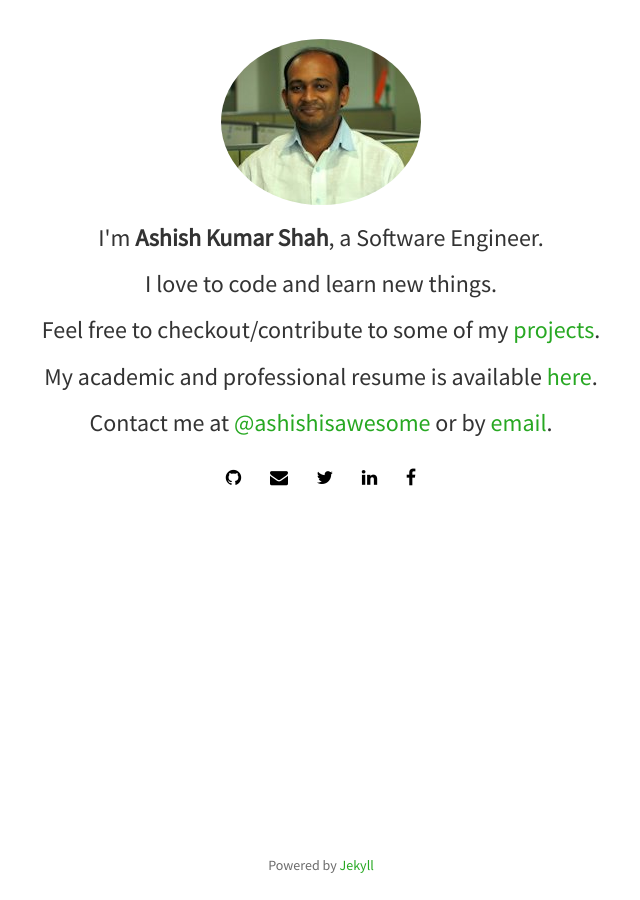
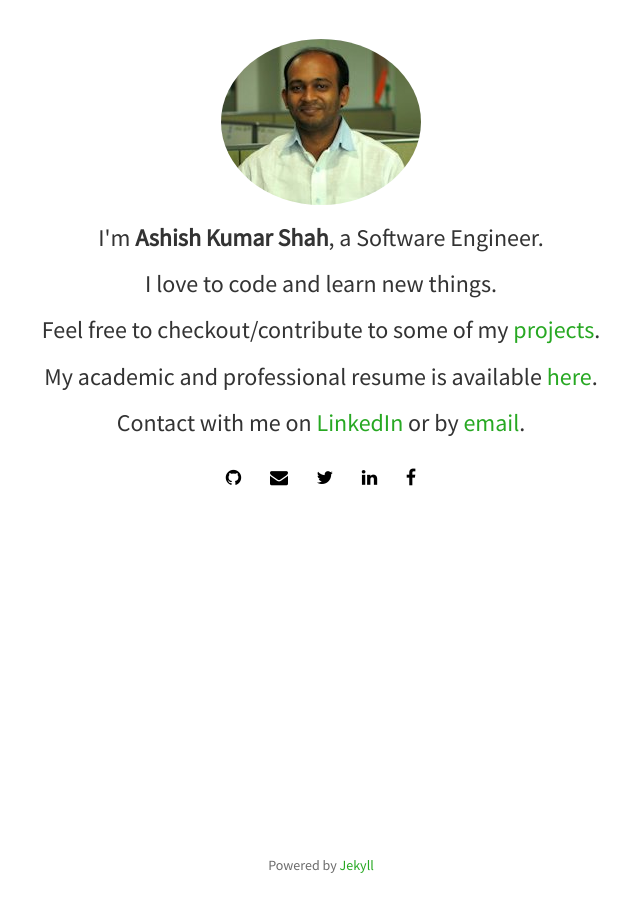
Before and after one commit to ashishkumarshah/ashishkumarshah.github.io, a Jekyll site: the page built from index.html, in a window 1280 px wide. Shown: the whole page, without its empty margins (319-959 px from the left). Built offline with Jekyll 4.4.1, drawn with Linux system fonts in a browser that asks for light colours; nearby versions of some CDN libraries; Markdown is read by kramdown in place of the engine named in the settings; the list of posts is cut into pages by our own code.

Commit message:
Update index.html

```diff
--- a/index.html
+++ b/index.html
@@ -11,7 +11,7 @@ layout: home
 	  <h3>I love to code and learn new things.</h3>
 	  <h3>Feel free to checkout/contribute to some of my<a href="https://github.com/ashishkumarshah"> projects</a>.</h3>
 	  <h3>My academic and professional resume is available <a href="https://www.linkedin.com/in/ashishkumarshah">here</a>.</h3>
-	  <h3>Contact me at <a href="http://twitter.com/{{ site.twitter }}">@{{ site.twitter }}</a> or by <a href="mailto:{{ site.email }}">email</a>.</h3>
+		<h3>Contact with me on <a href="https://www.linkedin.com/in/ashishkumarshah">LinkedIn</a> or by <a href="mailto:{{ site.email }}">email</a>.</h3>
 	  {% include social.html %}
 	</div>
 </section>
```
